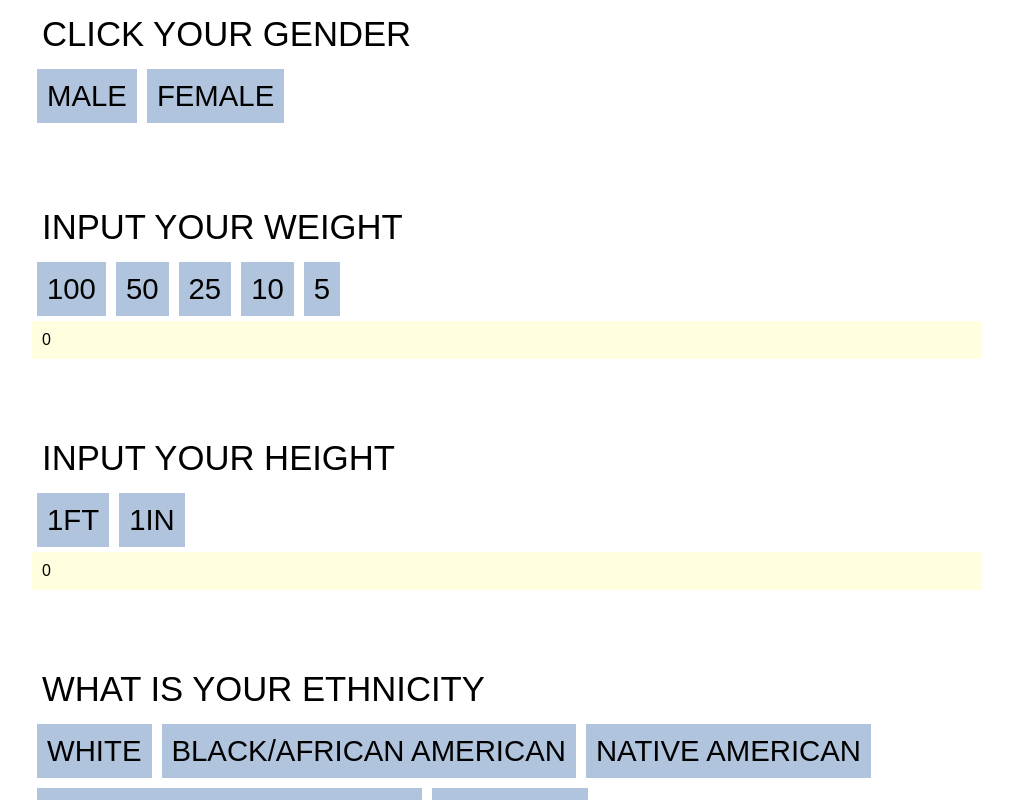
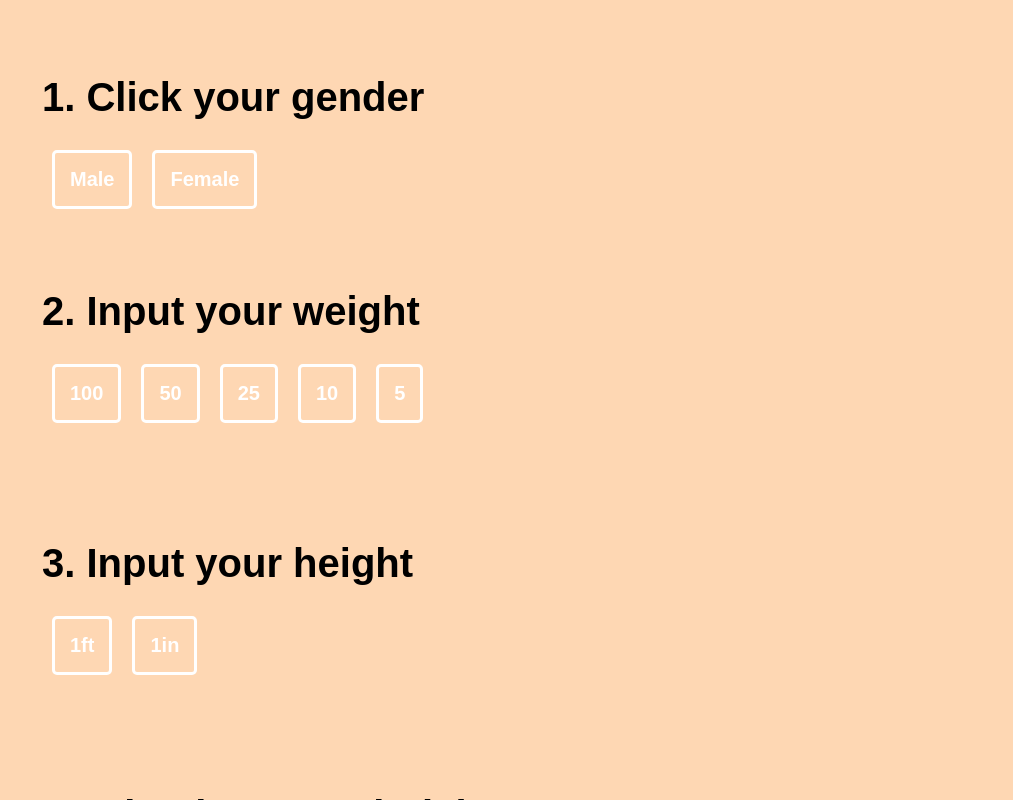
Before and after one commit to lschmidt2/interactionIII-p2, a plain HTML site: page index.html in a window 1280 px wide. Shown: the whole page, without its empty margins (133-1146 px from the left). Drawn offline with Linux system fonts and the light colour scheme.

Commit message:
Add files via upload
beta style sheet and html changes

```diff
--- a/index.html
+++ b/index.html
@@ -11,16 +11,22 @@
 	<script src="scripts/plugins.js"></script>
 	<!-- Custom JS Script -->
 	<script src="scripts/app.js"></script>
+
+    <script src="https://use.typekit.net/rsp4zkp.js"></script>
+<script>try{Typekit.load({ async: true });}catch(e){}</script>
+
 </head>
 <body>
 	<div class="container">
   <div class="input cf">
-    <div class="question">Click your gender</div>
+    <div class="question">1. Click your gender</div>
     <div class="answer" id="male" data-number=1>Male</div>
     <div class="answer" id="female" data-number=3>Female</div>
   </div>
+
+<div class= "input-container">
   <div class="input cf">
-    <div class="question">Input your weight</div>
+    <div class="question" >2. Input your weight</div>
     <div class="answer" id="hundred">100</div>
     <div class="answer" id="fifty">50</div>
     <div class="answer" id="twentyfive">25</div>
@@ -29,13 +35,15 @@
     <div class="result">0</div>
   </div>
   <div class="input cf">
-    <div class="question">Input your height</div>
+    <div class="question"> 3. Input your height</div>
     <div class="answer" id="foot">1ft</div>
     <div class="answer" id="inch">1in</div>
     <div class="result">0</div>
   </div>
+</div>
+
   <div class="input cf">
-    <div class="question">What is your ethnicity</div>
+    <div class="question">4. What is your ethnicity</div>
     <div class="answer" id="white" data-number=1>White</div>
     <div class="answer" id="african" data-number=1>Black/African American</div>
     <div class="answer" id="native" data-number=3>Native American</div>
@@ -43,13 +51,13 @@
     <div class="answer" id="hispanic" data-number=2>Hispanic</div>
   </div>
   <div class="input cf">
-    <div class="question">What is your level of athleticism</div>
+    <div class="question">5. What is your level of athleticism</div>
     <div class="answer" id="light" data-number=4>Light</div>
     <div class="answer" id="moderate" data-number=2>Moderate</div>
     <div class="answer" id="high" data-number=0>High</div>
   </div>
   <div class="input cf">
-    <div class="question">How many drinks a week do you consume on average?</div>
+    <div class="question">6. How many drinks a week do you consume on average?</div>
     <div class="answer" id="zero" data-number=0>0</div>
     <div class="answer" id="onetothree" data-number=1>1-3</div>
     <div class="answer" id="fourtosix" data-number=2>4-6</div>
@@ -60,7 +68,7 @@
     0
   </div>
   <div class="input cf">
-    <a href="http://www.google.com/" class="link">SEE RESULTS</a>
+    <a href="http://www.google.com/" class="link"><i>I'm done, see my results</i></a>
   </div>
 </div>
 
--- a/style.css
+++ b/style.css
@@ -1,42 +1,48 @@
 .container {
-  background: white;
+  background: #FED7B3;
   width: 100%;
   padding: 0 auto;
   position: absolute;
-  s top: 0;
+  top: 0;
   left: 0;
 }
 
 .input {
-  background: white;
+  background: #FED7B3;
   width: 75%;
   position: relative;
   margin: 0 auto;
+  margin-top: 60px;
   margin-bottom: 60px;
   padding: 5px;
 }
 
 .question {
-  background: white;
+  background: transparent;
   width: 100%;
   padding: 10px;
-  font-family: sans-serif;
-  text-transform: uppercase;
-  font-size: 26pt;
+  font-family: "aktiv-grotesk",sans-serif;
+  font-style: normal;
+  font-weight: 700;
+  font-size: 40px;
 }
 
 .answer {
-  background: lightsteelblue;
+  background: transparent;
+  border: 3px solid white;
+  border-radius: 5px;
+  color: white;
   width: 14.2%%;
   height: auto;
   position: relative;
   float: left;
-  padding: 10px;
-  margin: 5px;
-  1% 0 0;
-  font-family: sans-serif;
-  font-size: 22pt;
-  text-transform: uppercase;
+  padding: 15px;
+  margin-top: 20px;
+  margin-left: 20px;
+  font-family: "aktiv-grotesk",sans-serif;
+  font-style: normal;
+  font-weight: 700;
+  font-size: 20px;
 }
 
 .answer:hover {
@@ -48,7 +54,8 @@
 }
 
 .result {
-  background: lightyellow;
+  background: transparent;
+  color: transparent;
   width: 100%;
   padding: 10px;
   float: left;
@@ -69,10 +76,15 @@
 .link {
   width: 500px;
   height: 500px;
-  background: lime;
+  background: transparent;
+  border-bottom: solid 1px deepskyblue;
   margin: 0 auto;
   text-decoration: none;
-  color: black;
+  color: deepskyblue;
+  font-family: "aktiv-grotesk",sans-serif;
+  font-style: normal;
+  font-weight: 200;
+  font-size: 30px;
 }
 
 
```
